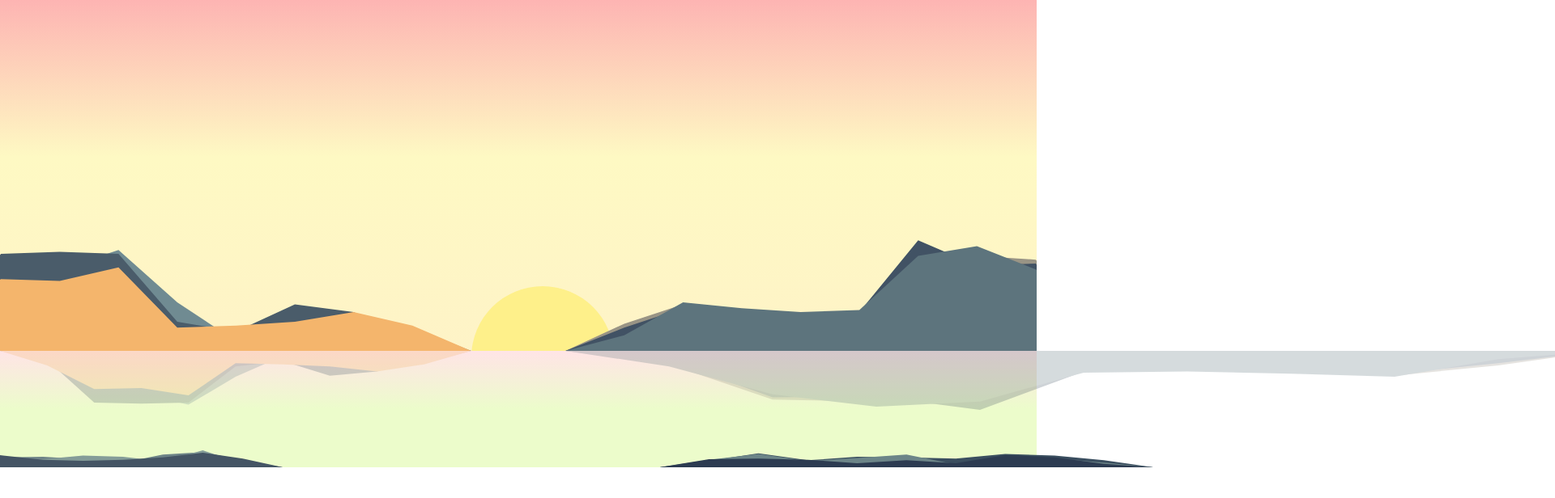
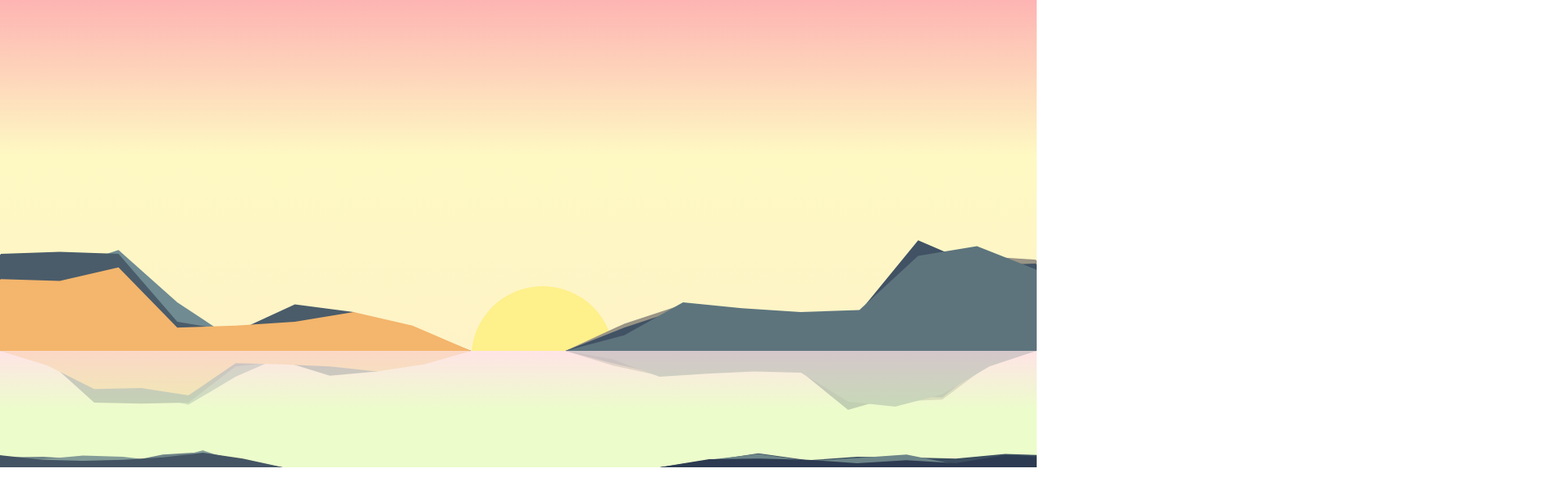
Before and after one commit to persakiss/moidotsh, a Next.js app: page / in a window 1280 px wide. Shown: the part 46-662 px from the top of the page at 81% size, 1920 px wide, since content can reach past the window. Built offline with nearby package versions, Linux system fonts and the light colour scheme.

Commit message:
fixed absolute positioning within grid, all shadows are accurate reflections of associated peaks now

```diff
--- a/src/components/Background.tsx
+++ b/src/components/Background.tsx
@@ -9,8 +9,8 @@ type BackgroundProps = {
 const Background = ({ children }: BackgroundProps) => {
 
   return (
-    <div className="overflow-y-hidden bg-gradient-to-t from-amber-100
-    via-yellow-100 to-rose-300 h-3/5 grid grid-cols-11 grid-rows-2 overflow-x-clip">
+    <div className="overflow-hidden bg-gradient-to-t from-amber-100
+    via-yellow-100 to-rose-300 h-3/5 grid grid-cols-11 grid-rows-2">
       {children}
     </div>
   )
--- a/src/pages/index.tsx
+++ b/src/pages/index.tsx
@@ -25,8 +25,9 @@ function IndexPage(props: IndexPageProps, ref: IndexPageRef) {
           <Sun className={"row-start-2 col-start-6 col-span-2"} />
           <MountainContainer setMountainDetails={setTopLeftMountainDetails} className={"row-start-2 col-span-5 -ml-36"} colorGroup="top-left" />
         </Background>
-        <div className="bg-gradient-to-t from-lime-100 via-lime-100 to-rose-100 h-36 grid grid-rows-2 grid-cols-11">
+        <div className="bg-gradient-to-t overflow-hidden from-lime-100 via-lime-100 to-rose-100 h-36 grid grid-rows-2 grid-cols-11">
 
+          {/* Container has to be relative, the mapped return has to be absolute, componentize this */}
           <div className="row-start-1 col-span-5 opacity-25 relative">
             {topLeftMountainDetails.map((detail, index) => {
               const reflectedMountainStyle = {
@@ -42,17 +43,17 @@ function IndexPage(props: IndexPageProps, ref: IndexPageRef) {
             })}
           </div>
 
-          <div className="reflectionContainer col-start-7 row-start-1 opacity-25">
+          <div className="col-start-7 col-span-5 row-start-1 opacity-25 relative">
             {topRightMountainDetails.map((detail, index) => {
               const reflectedMountainStyle = {
                 clipPath: `polygon(${detail.peaks.join(", ")})`,
                 zIndex: 100 - index * 10,
                 backgroundColor: detail.color,
                 width: "100%",
-                transform: "scaleY(-1) scaleX(-1)", // Flip both vertically and horizontally
+                transform: "scaleY(-1) scaleX(1)", // Flip both vertically and horizontally
               };
 
-              return <div key={index} className="absolute h-32" style={reflectedMountainStyle}></div>;
+              return <div key={index} className="absolute h-32 w-fit" style={reflectedMountainStyle}></div>;
             })}
           </div>
 
```
